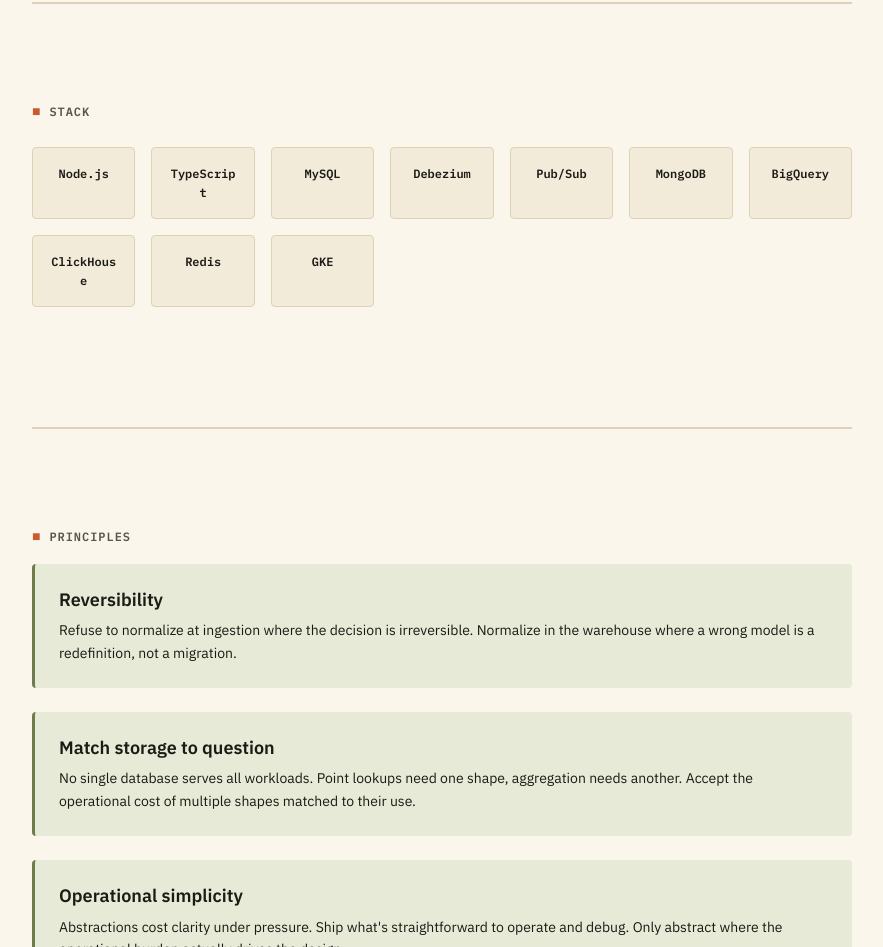
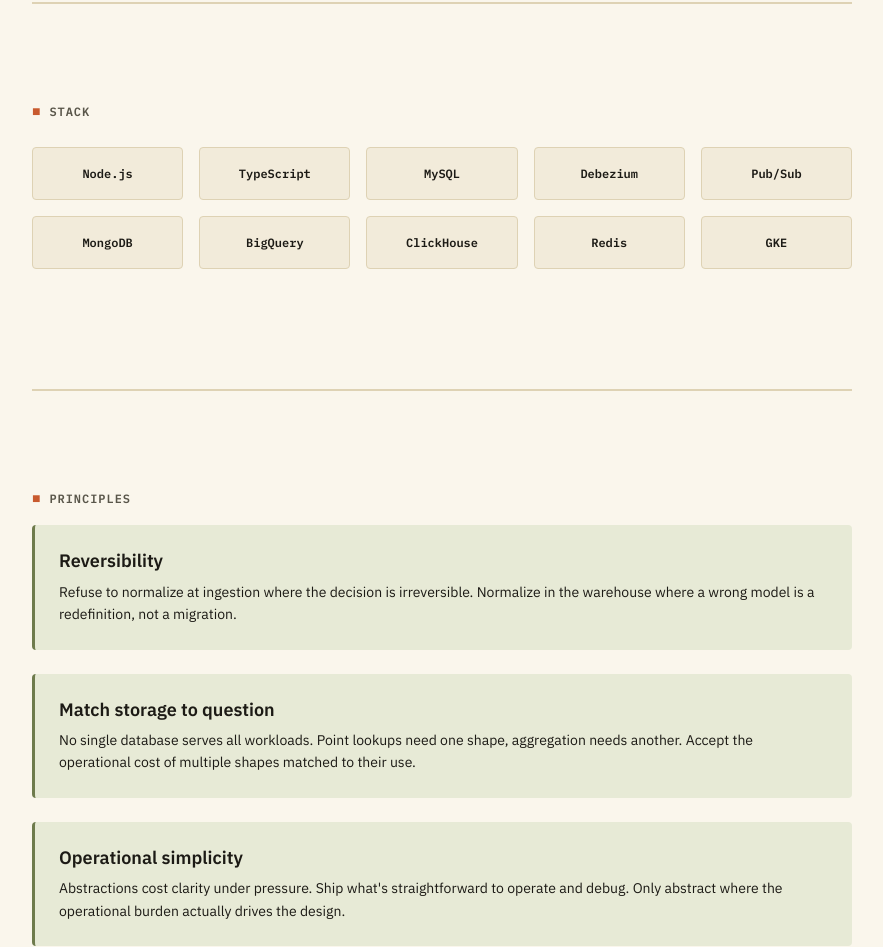
Before and after one commit to udhayakumaran/udhayakumar.com, an Astro site in the folder site/: page / in a window 1280 px wide. Shown: the part 5275-6222 px from the top of the page, without its empty margins (198-1081 px from the left). Built offline with nearby package versions, Linux system fonts and the light colour scheme; Astro itself is replaced by a stand-in of ours; no server answers.

Commit message:
Fix: prevent text wrapping in tech stack grid cards
Increased grid minmax from 100px to 130px to ensure tool names like 'ClickHouse' don't break across lines. Applied word-break: keep-all + white-space: nowrap + text-overflow: ellipsis for better text handling.

```diff
--- a/site/src/components/ToolLogoGrid.astro
+++ b/site/src/components/ToolLogoGrid.astro
@@ -17,7 +17,7 @@
 <style>
   .tool-grid {
     display: grid;
-    grid-template-columns: repeat(auto-fit, minmax(100px, 1fr));
+    grid-template-columns: repeat(auto-fit, minmax(130px, 1fr));
     gap: var(--space-4);
     margin: var(--space-6) 0;
   }
@@ -41,6 +41,9 @@
     font-size: var(--fs-12);
     font-weight: 600;
     color: var(--ink);
-    word-break: break-word;
+    word-break: keep-all;
+    white-space: nowrap;
+    overflow: hidden;
+    text-overflow: ellipsis;
   }
 </style>
```
Also changed, not shown: 9 other files.
